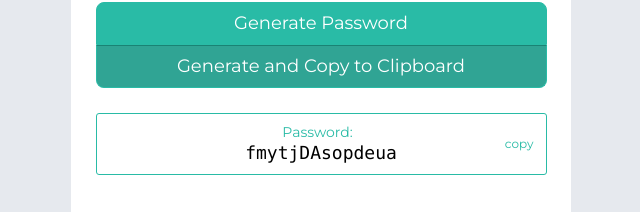
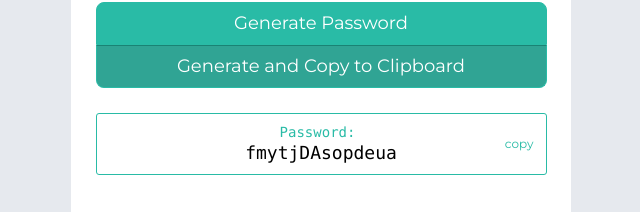
Before and after one commit to jayfid/mobile-password-generator, a website built with webpack: page src/index.html in a window 1280 px wide. Shown: the part 472-684 px from the top of the page, 319-959 px from the left. Built offline with nearby package versions, Linux system fonts and the light colour scheme.

Commit message:
monospace font for pw field

```diff
--- a/src/index.html
+++ b/src/index.html
@@ -129,7 +129,7 @@
               </div>
               <div id="password-field" class="input input-text bpush-10">
                 <div class="pw-wrapper">
-                  <p class="label">Password:</p>
+                  <p class="label code-text">Password:</p>
                   <input
                     type="text"
                     class="code-text incognito text-center"
```
